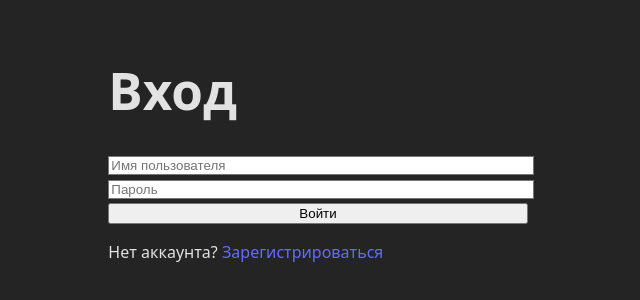
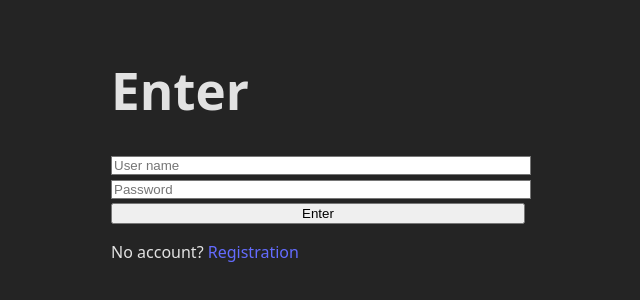
Before and after one commit to PlayOnGame001/internatura, a React (Vite) app: page /log in a window 1280 px wide. Shown: the part 246-546 px from the top of the page, without its empty margins (322-962 px from the left). Built offline with nearby package versions, Linux system fonts and the light colour scheme.

Commit message:
English local

```diff
--- a/package.json
+++ b/package.json
@@ -6,8 +6,8 @@
 	"scripts": {
 		"dev": "vite",
 		"build": "tsc -b && vite build",
-		"lint": "biome check",
-		"lint:fix": "biome format",
+		"lint": "biome lint .",
+		"lint:fix": "biome check --apply .",
 		"preview": "vite preview"
 	},
 	"dependencies": {
--- a/src/pages/LoginPage.tsx
+++ b/src/pages/LoginPage.tsx
@@ -16,34 +16,33 @@ export default function LoginPage() {
     resolver: zodResolver(schema)
   });
 
-  const onSubmit = (data: FormData) => {
+  const onSubmit = ({username, password}: FormData) => {
     if (
-      (data.username === "admin" && data.password === "admin") ||
-      (data.username === "test" && data.password === "test")
+      (username === "admin" && password === "admin") ||
+      (username === "test" && password === "test")
     ) {
-      navigate("/news");
-    } else {
-      alert("Неверные данные");
+      return navigate("/news");
     }
+    return alert("Incorrect data");
   };
 
   return (
     <div className="min-h-screen flex items-center justify-center">
       <div className="w-full max-w-md bg-white p-8 rounded-lg shadow-lg space-y-4">
-        <h1 className="text-2xl font-bold">Вход</h1>
+        <h1 className="text-2xl font-bold">Enter</h1>
 
         <form onSubmit={handleSubmit(onSubmit)} className="space-y-4">
-          <input {...register("username")} placeholder="Имя пользователя" className="w-full border p-2 rounded" />
+          <input {...register("username")} placeholder="User name" className="w-full border p-2 rounded" />
           {errors.username && <p className="text-red-500">{errors.username.message}</p>}
 
-          <input {...register("password")} type="password" placeholder="Пароль" className="w-full border p-2 rounded" />
+          <input {...register("password")} type="password" placeholder="Password" className="w-full border p-2 rounded" />
           {errors.password && <p className="text-red-500">{errors.password.message}</p>}
 
-          <button type="submit" className="w-full bg-blue-600 text-white py-2 rounded">Войти</button>
+          <button type="submit" className="w-full bg-blue-600 text-white py-2 rounded">Enter</button>
         </form>
 
         <p>
-          Нет аккаунта? <Link to="/reg" className="text-blue-500">Зарегистрироваться</Link>
+          No account? <Link to="/reg" className="text-blue-500">Registration</Link>
         </p>
       </div>
     </div>
--- a/src/pages/RegisterPage.tsx
+++ b/src/pages/RegisterPage.tsx
@@ -26,7 +26,7 @@ export default function RegisterPage() {
   return (
     <div className="min-h-screen flex items-center justify-center">
       <div className="w-full max-w-md bg-white !p-8 !rounded-lg !shadow-lg !space-y-4">
-        <h1 className="text-2xl font-bold">Регистрация</h1>
+        <h1 className="text-2xl font-bold">Registration</h1>
 
         <form onSubmit={handleSubmit(onSubmit)} className="flex flex-col gap-[5px]">
           <input {...register("username")} placeholder="Имя пользователя" className="w-full border p-2 rounded"/>
@@ -38,12 +38,12 @@ export default function RegisterPage() {
           {errors.password && <p className="text-red-500">{errors.password.message}</p>}
 
           <button type="submit" className="w-full bg-green-600 text-white py-2 rounded">
-            Зарегистрироваться
+            Registration
           </button>
         </form>
 
         <p>
-          Есть аккаунт? <Link to="/log" className="text-blue-500">Войти</Link>
+          Have an account? <Link to="/log" className="text-blue-500">Enter</Link>
         </p>
       </div>
     </div>
```
